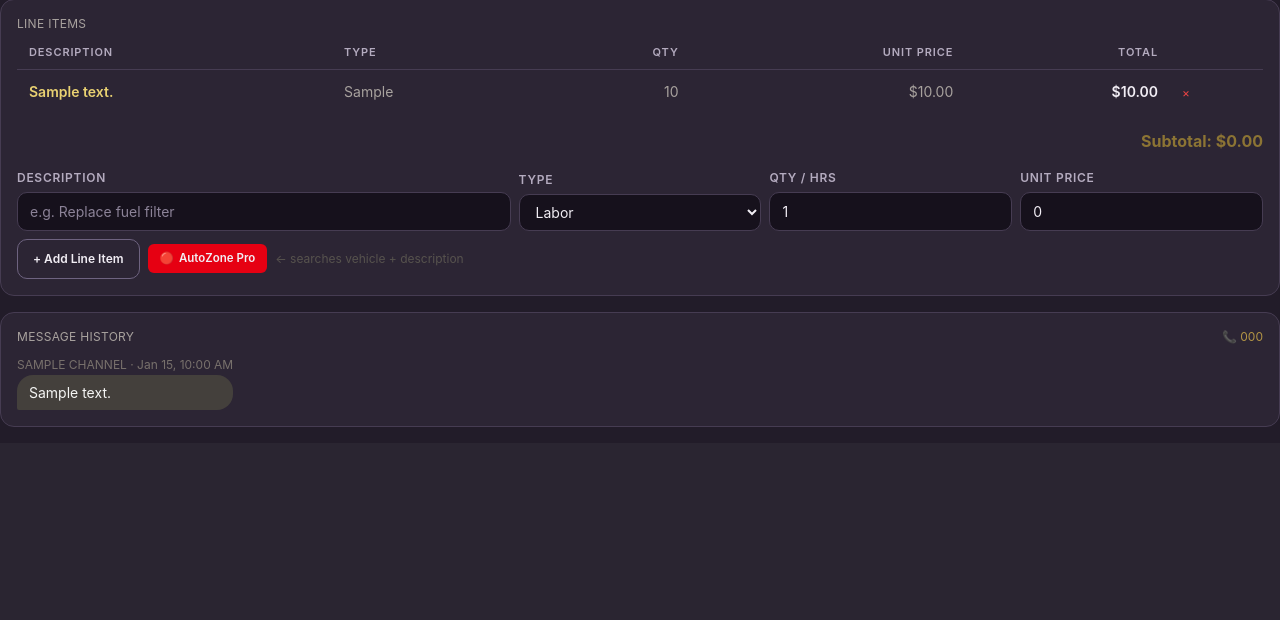
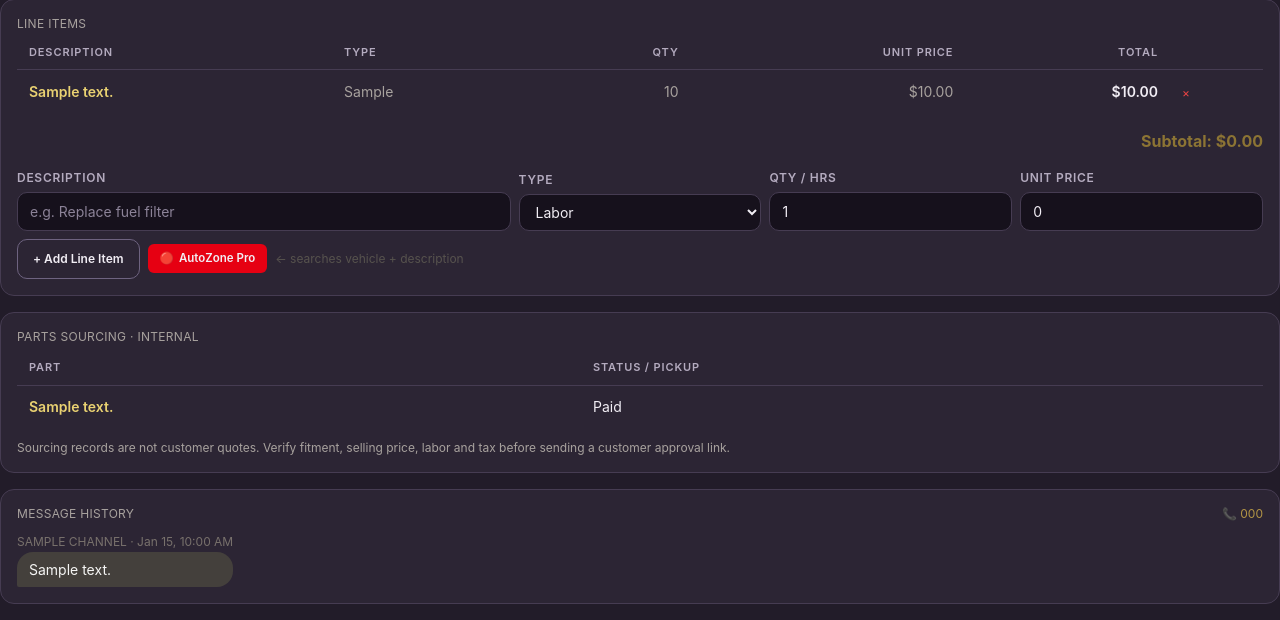
Before and after one commit to imperialauto/shop, a FastAPI app: template app/templates/repair_orders/detail.html in a window 1280 px wide. Shown: the part 1000-1620 px from the top of the page. Before the commit the page ends 1427 px from the top, so only its background shows below. Run offline with FastAPI, Linux system fonts and the light colour scheme; the template is opened without the code that fills it: most values are stand-ins (such as "Sample title", 1, 10 or a date in 2020); some libraries are stand-ins or nearby versions.

Commit message:
Show sourced parts on existing RO; keep vendor cost owner-only

```diff
--- a/app/templates/repair_orders/detail.html
+++ b/app/templates/repair_orders/detail.html
@@ -247,6 +247,38 @@
   </form>
 </div>
 
+{% if sourced_parts %}
+<!-- Internal parts cost is not an approved customer selling price. -->
+<div class="card mb-4" id="parts-sourcing">
+  <h3 class="text-xs text-stone-400 uppercase tracking-wide mb-3">Parts sourcing · internal</h3>
+  <div class="overflow-x-auto">
+    <table class="w-full text-sm">
+      <thead><tr>
+        <th class="text-left">Part</th><th class="text-left">Status / pickup</th>
+        {% if user.role in ('owner', 'admin') %}<th class="text-right">Our cost (private)</th>{% endif %}
+      </tr></thead>
+      <tbody>
+        {% for part in sourced_parts %}
+        <tr>
+          <td>{{ part.description or 'Part awaiting verification' }}</td>
+          <td>{{ part.status|replace('_', ' ')|title }}</td>
+          {% if user.role in ('owner', 'admin') %}
+          <td class="text-right" title="Supplier cost; never a retail quote">
+            &#36;{{ '%.2f'|format(part.cost or 0) }}
+          </td>
+          {% endif %}
+        </tr>
+        {% endfor %}
+      </tbody>
+    </table>
+  </div>
+  <p class="text-xs text-stone-400 mt-3">
+    Sourcing records are not customer quotes. Verify fitment, selling price, labor and tax
+    before sending a customer approval link.
+  </p>
+</div>
+{% endif %}
+
 <!-- Communications -->
 <div class="card mb-4">
   <div class="flex items-center justify-between mb-3">
```
